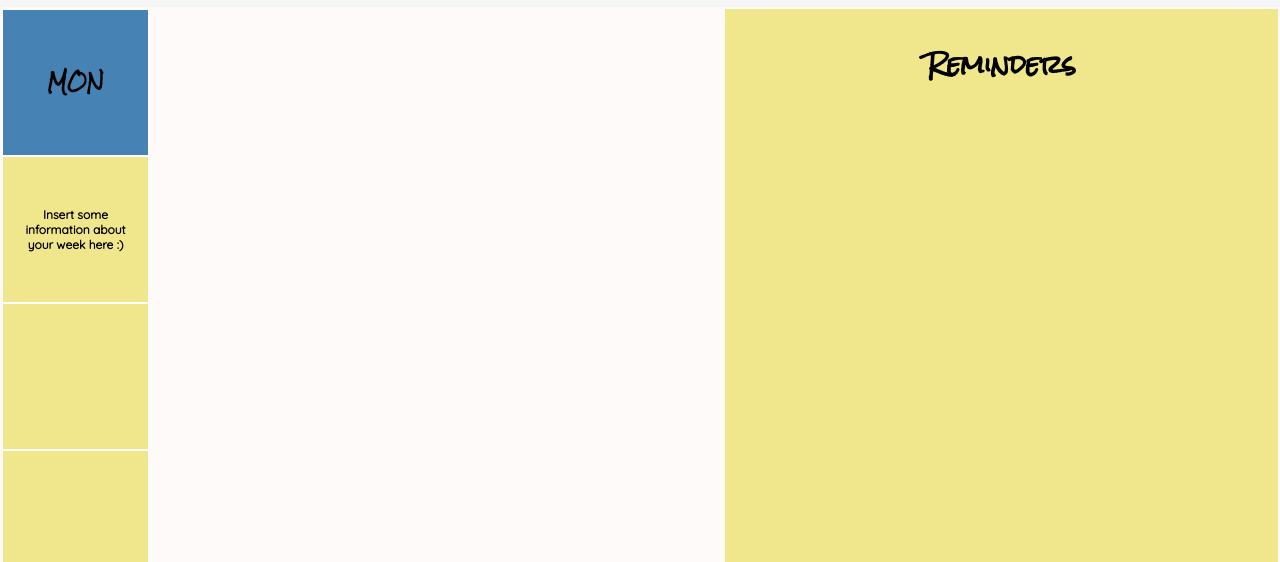
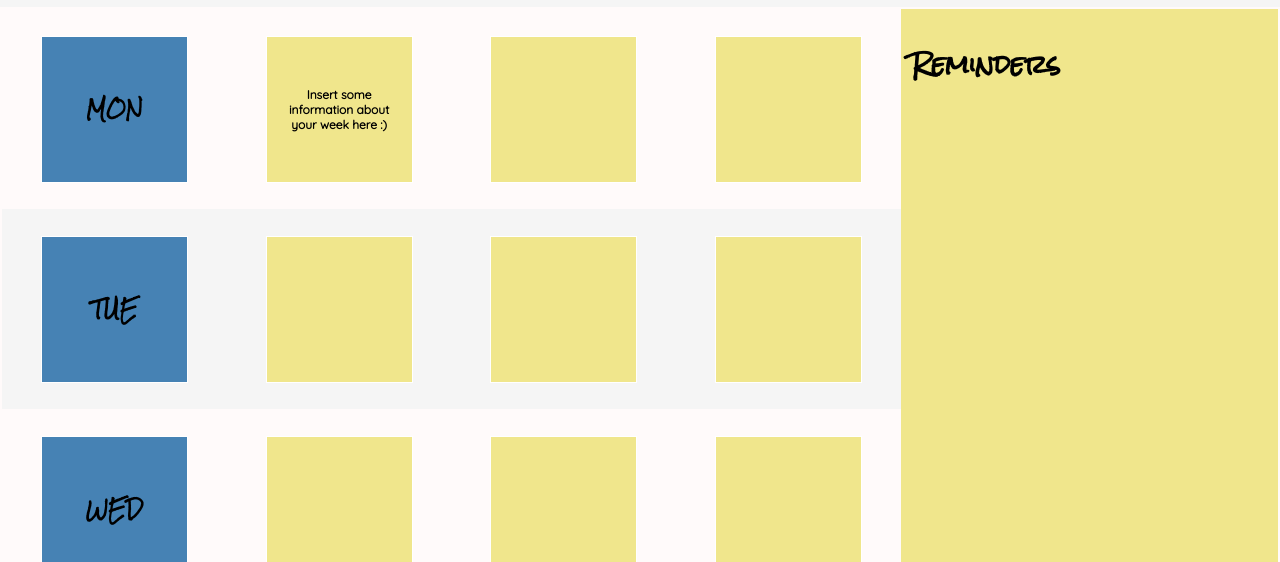
Before and after one commit to Aclaudio05/to-do, a plain HTML site: page index.html in a window 1280 px wide. Shown: the part 238-800 px from the top of the page. Drawn offline with Linux system fonts and the light colour scheme.

Commit message:
Update style.css

```diff
--- a/css/style.css
+++ b/css/style.css
@@ -43,7 +43,8 @@ body {
 
 .row {
   min-height: 200px;
-    display: flex-wrap;
+  display: flex;
+  flex-wrap: wrap;
   justify-content: space-around;
   align-items: center;
 }
@@ -60,11 +61,17 @@ body {
 .day.square {
   background-color: steelblue;
   border: 1px solid white;
+  display: flex;
+  justify-content: center;
+  align-items: center;
 }
 
 .task.square {
   background-color: khaki;
   border: 1px solid white;
+  display: flex;
+  justify-content: center;
+  align-items: center;
 }
 
 .task p {
@@ -86,6 +93,7 @@ body {
   color: black;
   line-height: 90px;
   font-size: 24px;
+  display: inline-flex;
   flex-grow: 2;
 }
 
```
Lines whose indentation alone changed are shown as unchanged.
